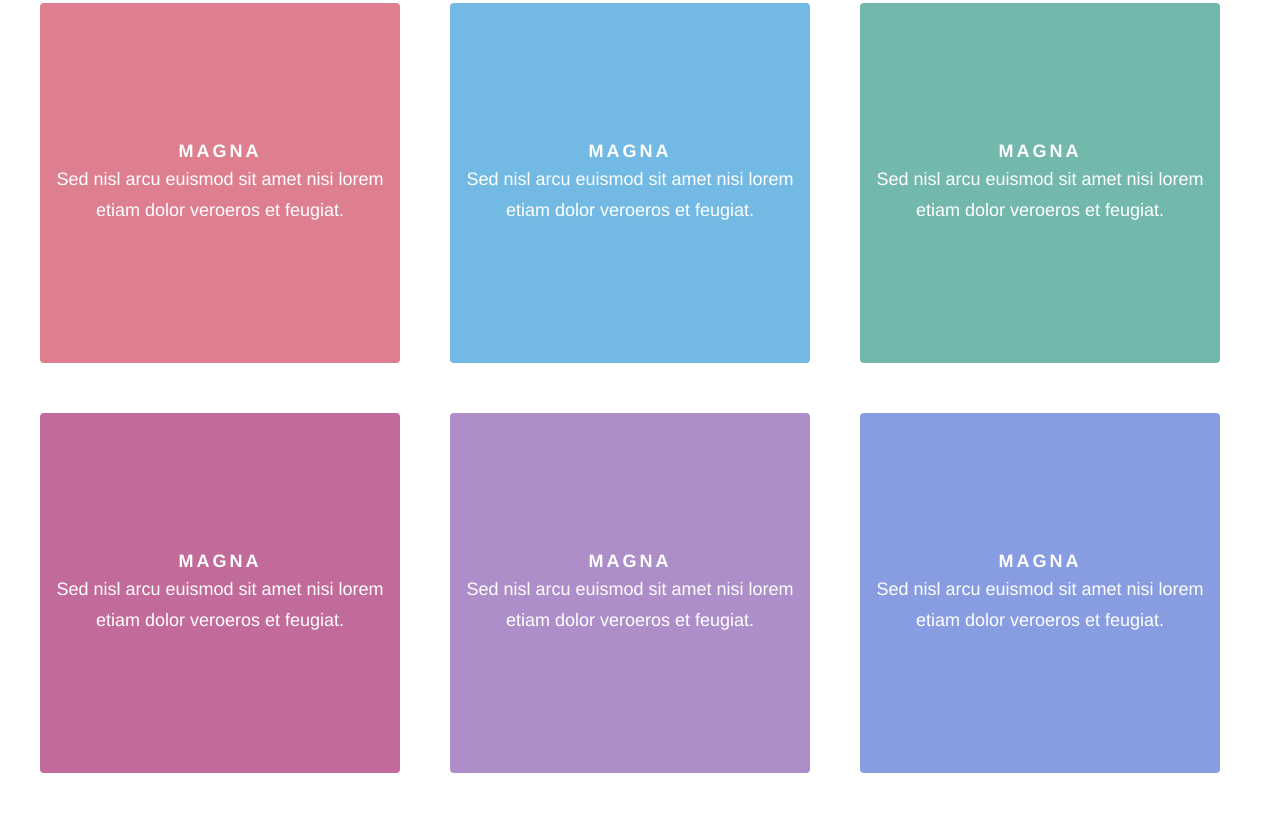
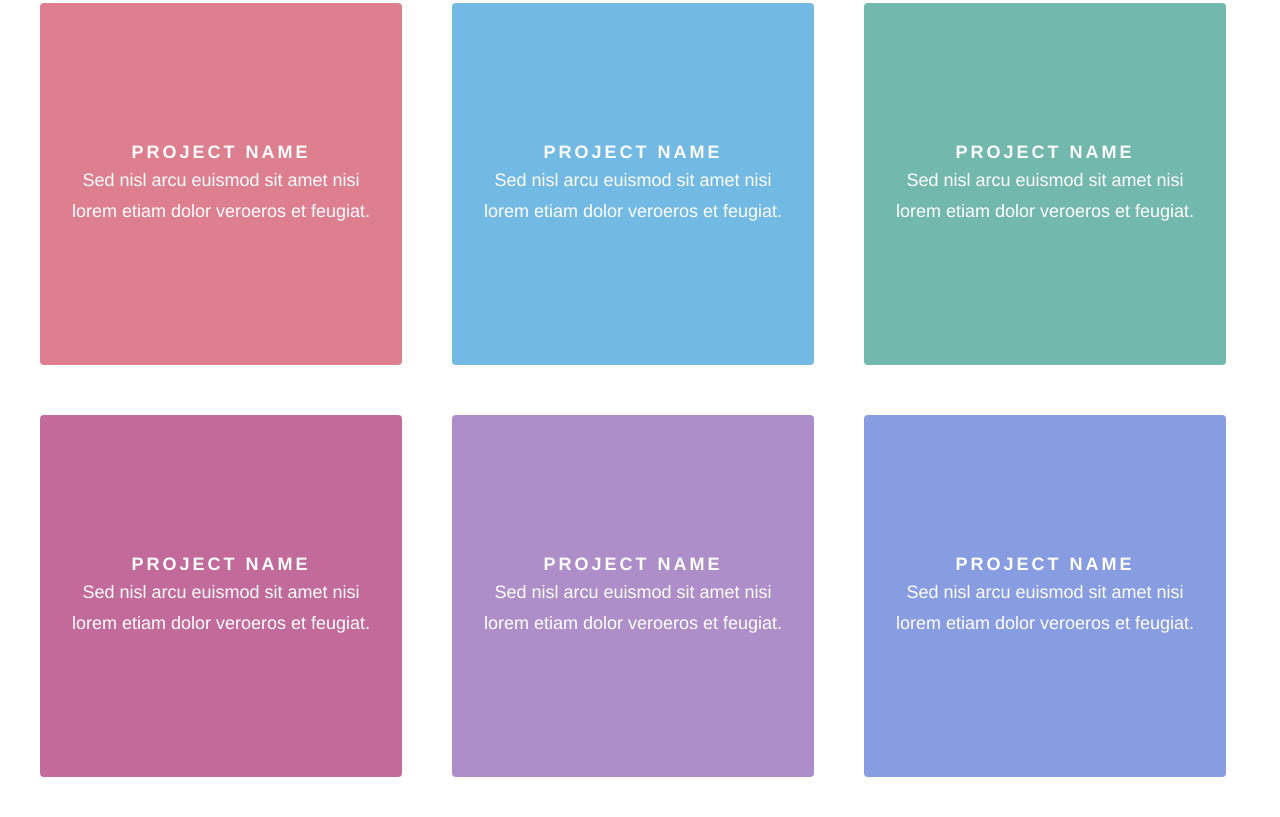
Before and after one commit to Tchernoff/main-page, a website: page index.html in a window 1280 px wide. Shown: the part 563-1380 px from the top of the page. Drawn offline with Linux system fonts and the light colour scheme.

Commit message:
1.2 add shaoows, changed transition timers ect

```diff
--- a/index.html
+++ b/index.html
@@ -43,43 +43,44 @@
                 </article>
                 <section class="project-links content-block-item">
                     <div class="project-links-inner">
-                        <a class="project-links-item">
-                            <h3 class="h3">MAGNA</h3>
+                        <a class="project-links__item">
+                            <h3 class="h3">PROJECT NAME</h3>
                             <p class="text">Sed nisl arcu euismod sit amet nisi lorem etiam dolor
                                 veroeros et feugiat.</p>
                         </a>
                     </div>
                     <div class="project-links-inner">
-                        <a class="project-links-item">
-                            <h3 class="h3">MAGNA</h3>
+                        <a class="project-links__item">
+                            <h3 class="h3">PROJECT NAME</h3>
                             <p class="text">Sed nisl arcu euismod sit amet nisi lorem etiam dolor
                                 veroeros et feugiat.</p>
                         </a>
                     </div>
                     <div class="project-links-inner">
-                        <a class="project-links-item">
-                            <h3 class="h3">MAGNA</h3>
+                        <a class="project-links__item">
+                            <h3 class="h3">PROJECT NAME</h3>
                             <p class="text">Sed nisl arcu euismod sit amet nisi lorem etiam dolor
                                 veroeros et feugiat.</p>
                         </a>
                     </div>
                     <div class="project-links-inner">
-                        <a class="project-links-item">
-                            <h3 class="h3">MAGNA</h3>
+                        <a class="project-links__item">
+                            <h3 class="h3">PROJECT NAME</h3>
                             <p class="text">Sed nisl arcu euismod sit amet nisi lorem etiam dolor
                                 veroeros et feugiat.</p>
                         </a>
                     </div>
                     <div class="project-links-inner">
-                        <a class="project-links-item">
-                            <h3 class="h3">MAGNA</h3>
+                        <a class="project-links__item">
+                            <h3 class="h3">PROJECT NAME</h3>
                             <p class="text">Sed nisl arcu euismod sit amet nisi lorem etiam dolor
                                 veroeros et feugiat.</p>
                         </a>
                     </div>
                     <div class="project-links-inner">
-                        <a class="project-links-item">
-                            <h3 class="h3">MAGNA</h3>
+                        <a class="project-links__item">
+
+                            <h3 class="h3">PROJECT NAME</h3>
                             <p class="text">Sed nisl arcu euismod sit amet nisi lorem etiam dolor
                                 veroeros et feugiat.</p>
                         </a>
--- a/src/js/script.js
+++ b/src/js/script.js
@@ -3,6 +3,8 @@ function myFunction() {
     document.getElementById("buttonAnimation").classList.toggle("close");
     document.getElementById('menuAnimation').classList.toggle("header__menu-window_open");
 }
+
+
 /* TESTING TESTING TESTING TESTING TESTING TESTING TESTING TESTING
 let projects = [
     {
--- a/src/sass/main.scss
+++ b/src/sass/main.scss
@@ -176,13 +176,11 @@ $middle-screen-margin: 80px 40px 0 40px;
       .close:before {
         transform: rotate(-225deg);
         top: 0;
-        background-color: $pink;
       }
 
       .close:after {
         transform: rotate(225deg);
         top: 0;
-        background-color: $pink;
       }
     }
     /* button style end */
@@ -271,17 +269,18 @@ $middle-screen-margin: 80px 40px 0 40px;
       background-color: #889ce1;
     }
 
+
     &-inner {
       position: relative;
       height: 0;
-      border: none;
+      border: 1px solid transparent;
       margin-top: 25px;
       padding-top: 88%;
       border-radius: 4px;
       transform: scale(1);
-      transition: 0.2s transform ease-in-out;
+      transition: all 0.3s ease-in-out;
 
-      .project-links-item {
+      .project-links__item {
         cursor: pointer;
         position: absolute;
         top: 0;
@@ -294,17 +293,20 @@ $middle-screen-margin: 80px 40px 0 40px;
         justify-content: center;
 
         h3, p {
-          padding: 0 10px;
+          width: 90%;
+          padding: 0 50px;
           text-align: center;
           color: $white;
         }
       }
     }
 
-    .project-links-inner:hover {
+    &-inner:hover {
       transform: scale(1.1);
-      transition: transform 0.2s ease-in-out;
+      background-color: $light-gray;
+      box-shadow: 1px 7px 21px 0 rgba(50, 50, 50, 0.62);
     }
+
   }
 }
 
```
Also changed, not shown: dist/css/main.css.
